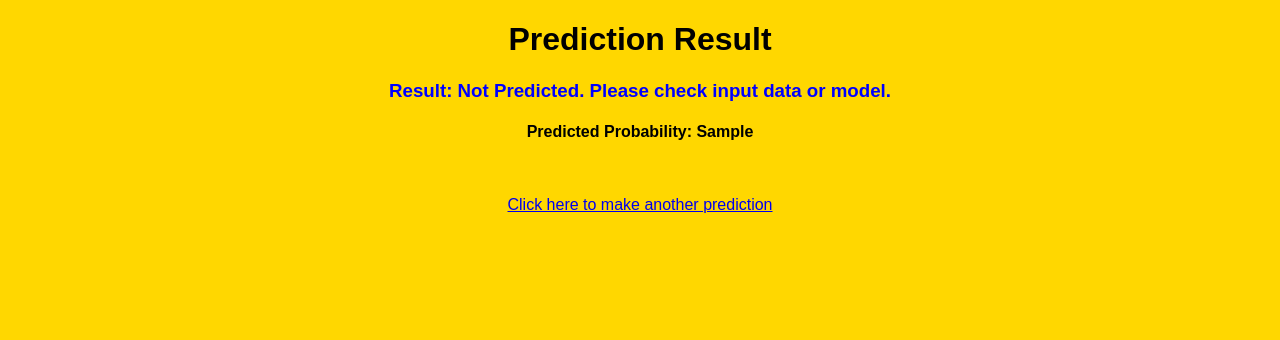
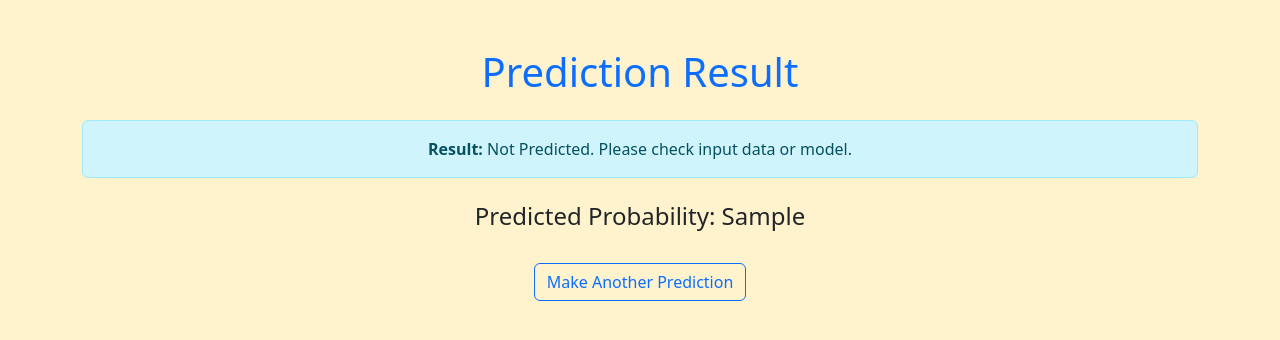
Before and after one commit to sivabio/dmp, a Flask app: template templates/result.html in a window 1280 px wide. Shown: the top 340 px of the page. Run offline with Flask 3, Linux system fonts and the light colour scheme; the template is opened without the code that fills it: most values are stand-ins (such as "Sample title", 1, 10 or a date in 2020); parts of the project's set-up code (start-up, migrations or seed data) failed here and were passed over.

Commit message:
Update result.html

```diff
--- a/templates/result.html
+++ b/templates/result.html
@@ -1,37 +1,33 @@
 <!DOCTYPE html>
-<html>
+<html lang="en">
 <head>
+    <meta charset="UTF-8">
     <title>Prediction Result</title>
-    <style>
-        body {
-            background-color: gold;
-            font-family: Arial, sans-serif;
-            text-align: center;
-        }
-        .present {
-            color: red;
-        }
-        .not-present {
-            color: green;
-        }
-        .not-predicted {
-            color: blue;
-        }
-    </style>
+    <link href="https://cdn.jsdelivr.net/npm/bootstrap@5.3.3/dist/css/bootstrap.min.css" rel="stylesheet">
 </head>
-<body>
-    <h1>Prediction Result</h1>
+<body class="bg-warning-subtle">
+    <div class="container mt-5">
+        <div class="text-center">
+            <h1 class="text-primary mb-4">Prediction Result</h1>
 
-    {% if prediction_class == 1 %}
-        <h3 class="present">Result: The Diabetes Mellitus Condition is <strong>PRESENT</strong>.</h3>
-    {% elif prediction_class == 0 %}
-        <h3 class="not-present">Result: You are not Diabetic. Diabetes Mellitus Condition is <strong>NOT PRESENT</strong>.</h3>
-    {% else %}
-        <h3 class="not-predicted">Result: <strong>Not Predicted</strong>. Please check input data or model.</h3>
-    {% endif %}
+            {% if prediction_class == 1 %}
+                <div class="alert alert-danger" role="alert">
+                    <strong>Result:</strong> The Diabetes Mellitus Condition is <strong>PRESENT</strong>.
+                </div>
+            {% elif prediction_class == 0 %}
+                <div class="alert alert-success" role="alert">
+                    <strong>Result:</strong> You are not Diabetic. Diabetes Mellitus Condition is <strong>NOT PRESENT</strong>.
+                </div>
+            {% else %}
+                <div class="alert alert-info" role="alert">
+                    <strong>Result:</strong> Not Predicted. Please check input data or model.
+                </div>
+            {% endif %}
 
-    <h4>Predicted Probability: {{ prediction_probability }}</h4>
-    <br>
-    <p><a href="/">Click here to make another prediction</a></p>
+            <h4 class="mt-4">Predicted Probability: {{ prediction_probability }}</h4>
+
+            <a href="/" class="btn btn-outline-primary mt-4">Make Another Prediction</a>
+        </div>
+    </div>
 </body>
 </html>
```
